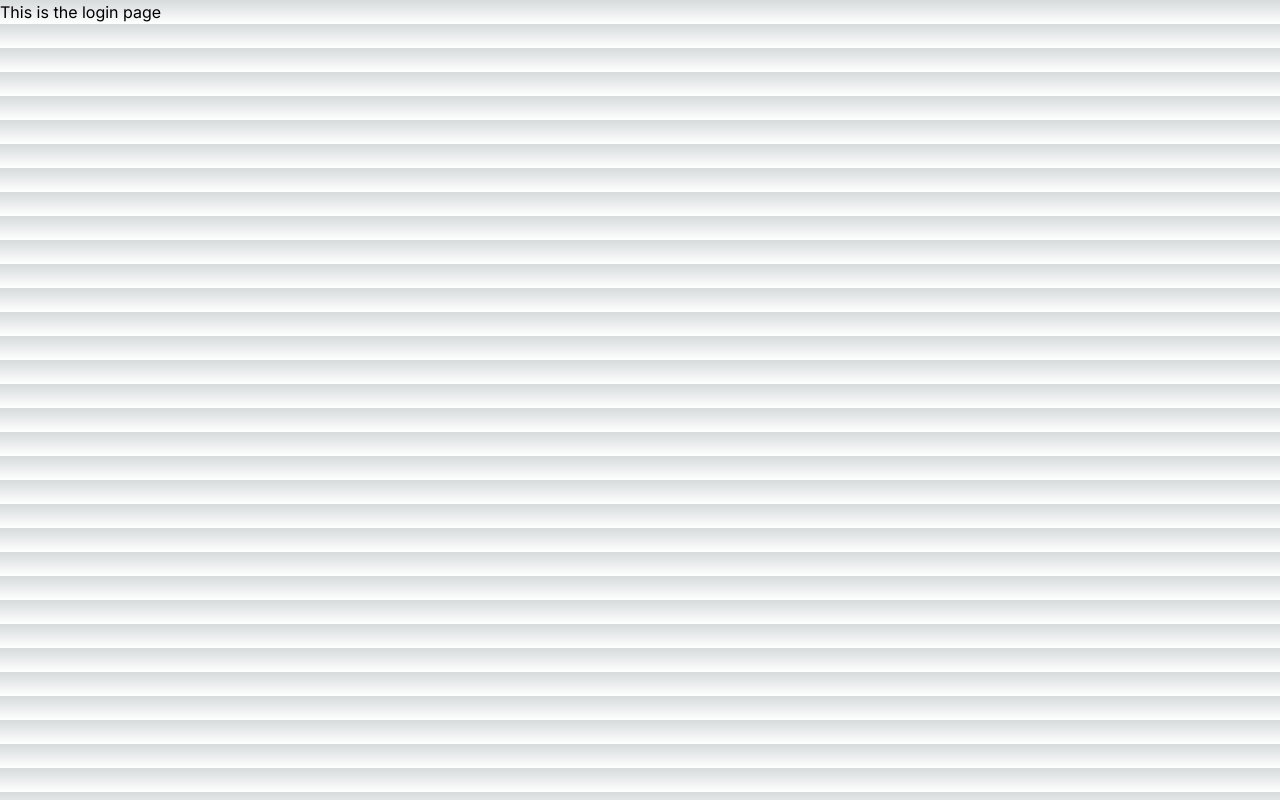
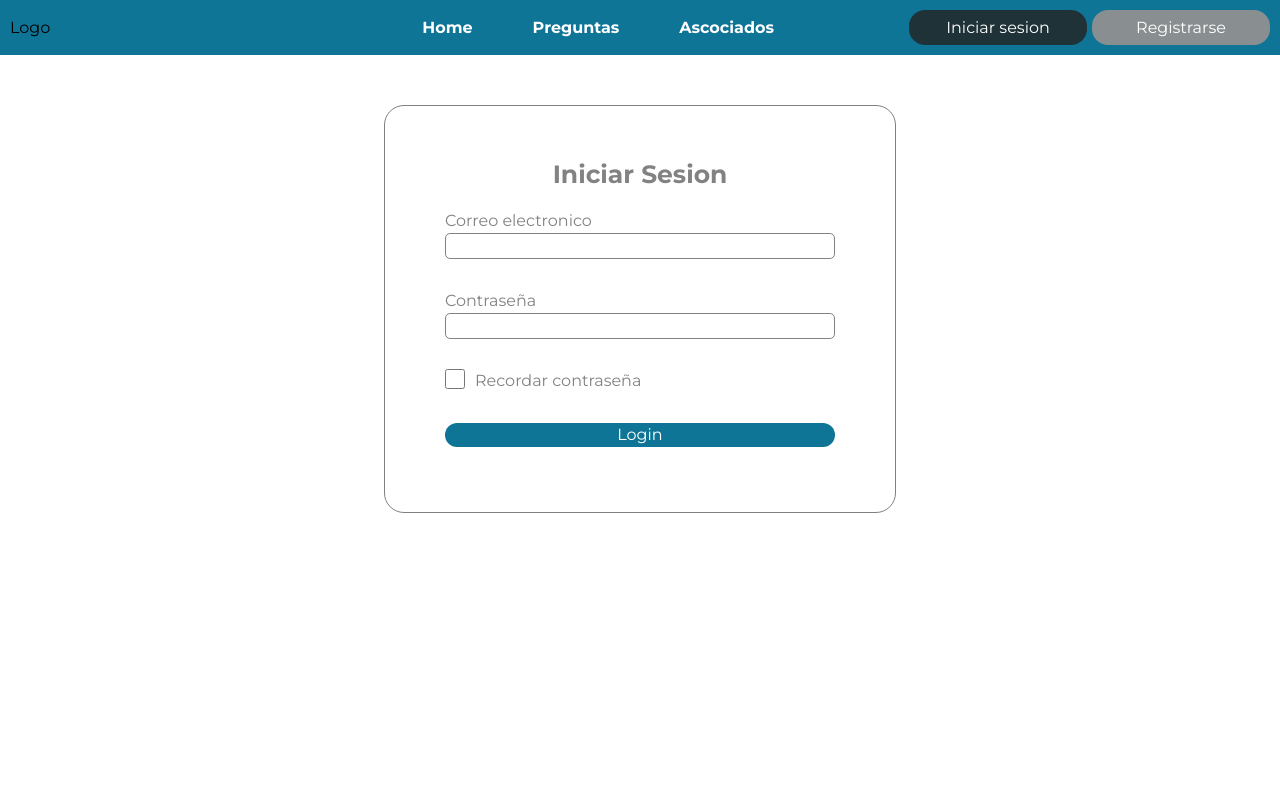
Before and after one commit to JulianV122/SistemaPOS, a Next.js app: page /login in a window 1280 px wide. Built offline with nearby package versions, Linux system fonts and the light colour scheme.

Commit message:
Creado los estilos del layout de auth

```diff
--- /dev/null
+++ b/app/(auth)/layout.css
@@ -0,0 +1,77 @@
+@import url('https://fonts.googleapis.com/css2?family=Montserrat:wght@400;700&display=swap');
+
+
+*{
+    background: white;
+    font-family: 'Montserrat', sans-serif;
+}
+
+.auth{
+    width: 100%;
+    display: block;
+}
+
+.auth .header{
+    width: 100%;
+    background: #0F7597;
+    display: flex;
+    justify-content: center;
+    padding: 10px;
+    font-family: 'Trebuchet MS', 'Lucida Sans Unicode', 'Lucida Grande', 'Lucida Sans', Arial, sans-serif;
+}
+
+.auth .header .logo{
+    width: auto;
+    display: flex;
+    justify-content: start;
+    align-items: center;
+    background: #0F7597;
+}
+
+.auth .header nav{
+    width: 80%;
+    display: flex;
+    justify-content: end;
+    align-items: center;
+    background: #0F7597;
+    margin-right: 100px;
+    a {
+        color: white;
+        margin: 0 30px;
+        font-weight: 101px;
+        font-size: 16px;
+        background: #0F7597;
+        font-weight: bold;
+    }
+}
+
+.auth .header a{
+    background: #0F7597;
+}
+.auth .header button{
+    width: 178px;
+    height:35px;
+    color: white;
+    border: #1F3238;
+    cursor: pointer;
+    padding: 5px 1px;
+    margin-left: 5px;
+    border-radius: 16px;
+}
+.blogin{
+    background: #1F3238;
+}
+
+.bregister{
+    background: #898F91;
+}
+
+
+
+.auth .form{
+    width: 100%;
+    display: flex;
+    justify-content: center;
+    align-items: center;
+    margin-top: 50px;
+}
--- /dev/null
+++ b/app/(auth)/layout.tsx
@@ -0,0 +1,32 @@
+import "./layout.css";
+
+export default function AuthLayout({
+  children,
+}: {
+  children: React.ReactNode;
+}) {
+  return (
+    <main className="auth">
+        <div className="header">
+            <h1 className="logo">Logo</h1>
+            <nav>
+                <a href="/home">Home</a>
+                <a href="#">Preguntas</a>
+                <a href="#">Ascociados</a>
+            </nav>
+            <a href="/login">
+              <button className="blogin">Iniciar sesion</button>
+            </a>
+            <a href="/register">
+            <button className="bregister">Registrarse</button>
+            </a>
+        </div>
+        <div className="title">
+          <h2></h2>
+        </div>
+        <section className="form">
+            {children}
+        </section>
+    </main>
+  );
+}
--- /dev/null
+++ b/app/(auth)/login/page.tsx
@@ -0,0 +1,30 @@
+import { Metadata } from "next";
+import "./style.css";
+
+export const metadata: Metadata = {
+  title: "Login to Market Management",
+  description: "Login to my market management app to get started.",
+};
+
+export default function login() {
+  return (
+    <form>
+        <h3 className="title"> Iniciar Sesion</h3>
+      <div>
+        <label htmlFor="email">Correo electronico</label>
+        <input id="email" type="email" />
+      </div>
+      <div>
+        <label htmlFor="password">Contraseña</label>
+        <input id="password" type="password" />
+      </div>
+      <div className="checkbox">
+        <input type="checkbox" id="remember" name="remember" value="remember"/>
+        <label htmlFor="remember">Recordar contraseña</label>
+      </div>
+      <div>
+        <button className="botonlogin"> Login </button>
+      </div>
+    </form>
+  );
+}
--- /dev/null
+++ b/app/(auth)/login/style.css
@@ -0,0 +1,68 @@
+form{
+    display: flex;
+    flex-direction: column;
+    padding: 50px;
+    border-radius: 20px;
+    border: 1px solid grey;
+    background-color: white;
+    width: 40%;
+}
+
+form div {
+    display: flex;
+    flex-direction: column;
+    background-color: white;
+    margin: 15px 10px;
+}
+
+form .title {
+    display: flex;
+    color: #828282;
+    background-color: white;
+    font-size: 25px;
+    font-weight: bold;
+    justify-content: center;
+    align-items: center;
+}
+
+form label {
+    color: #828282;
+    background-color: white;
+
+}
+
+form input {
+    width: 100%;
+    background-color: white;
+    border: 1px solid  #828282;
+    border-radius: 5px;
+    color: black;
+}
+
+form .checkbox {
+    display: flex;
+    flex-direction: row;
+    justify-content: start;
+    background-color: white;
+}
+
+form .checkbox input {
+    width: 20px;
+    height: 20px;
+    background-color: white;
+    border: 1px solid  #828282;
+    border-radius: 5px;
+    color: black;
+}
+
+form .checkbox label {
+    color: #828282;
+    background-color: white;
+    margin-left: 10px;
+}
+
+form .botonlogin {
+    color: white;
+    background: #0F7597;
+    border-radius: 12px;
+}
--- /dev/null
+++ b/app/(auth)/register/page.tsx
@@ -0,0 +1,38 @@
+import { Metadata } from "next";
+import "./style.css";
+
+export const metadata: Metadata = {
+  title: "Register to Market Management",
+  description: "Register to my market management app to create an account.",
+};
+
+export default function register() {
+  return (
+    <form>
+      <h3 className="title"> Registrarse</h3>
+      <div>
+        <label htmlFor="name">Nombre completo</label>
+        <input id="name" type="text" />
+      </div>
+      <div>
+        <label htmlFor="email">Correo electronico</label>
+        <input id="email" type="email" />
+      </div>
+      <div>
+        <label htmlFor="password">Contraseña</label>
+        <input id="password" type="password" />
+      </div>
+      <div>
+        <label htmlFor="password">Confirmar Contraseña</label>
+        <input id="password" type="password" />
+      </div>
+      <div className="checkbox">
+        <input type="checkbox" id="remember" name="remember" value="remember"/>
+        <label htmlFor="accept">Aceptar terminos y condiciones</label>
+      </div>
+      <div>
+        <button className="botonregister"> Registrarse </button>
+      </div>
+    </form>
+  )
+}
--- /dev/null
+++ b/app/(auth)/register/style.css
@@ -0,0 +1,68 @@
+form{
+    display: flex;
+    flex-direction: column;
+    padding: 50px;
+    border-radius: 20px;
+    border: 1px solid grey;
+    background-color: white;
+    width: 40%;
+}
+
+form div {
+    display: flex;
+    flex-direction: column;
+    background-color: white;
+    margin: 15px 10px;
+}
+
+form .title {
+    display: flex;
+    color: #828282;
+    background-color: white;
+    font-size: 25px;
+    font-weight: bold;
+    justify-content: center;
+    align-items: center;
+}
+
+form label {
+    color: #828282;
+    background-color: white;
+
+}
+
+form input {
+    width: 100%;
+    background-color: white;
+    border: 1px solid  #828282;
+    border-radius: 5px;
+    color: black;
+}
+
+form .checkbox {
+    display: flex;
+    flex-direction: row;
+    justify-content: start;
+    background-color: white;
+}
+
+form .checkbox input {
+    width: 20px;
+    height: 20px;
+    background-color: white;
+    border: 1px solid  #828282;
+    border-radius: 5px;
+    color: black;
+}
+
+form .checkbox label {
+    color: #828282;
+    background-color: white;
+    margin-left: 10px;
+}
+
+form .botonregister {
+    color: white;
+    background: #0F7597;
+    border-radius: 12px;
+}
--- a/app/login/page.tsx
+++ /dev/null
@@ -1,13 +0,0 @@
-import { Metadata } from "next";
-
-export const metadata: Metadata= {
-    title: "Login to Market Management",
-    description: "Login to my market management app to get started.",
-}
-
-
-export default function login(){
-    return (
-        <div>This is the login page</div>
-    );
-}
--- a/app/register/page.tsx
+++ /dev/null
@@ -1,12 +0,0 @@
-import { Metadata } from "next";
-
-export const metadata: Metadata= {
-    title: "Register to Market Management",
-    description: "Register to my market management app to create an account.",
-}
-
-export default function register(){
-    return (
-        <div>This is the register page</div>
-    );
-}
```
